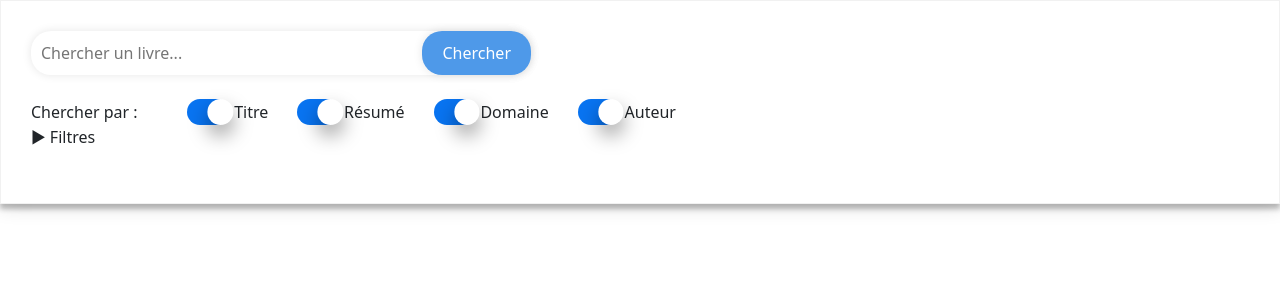
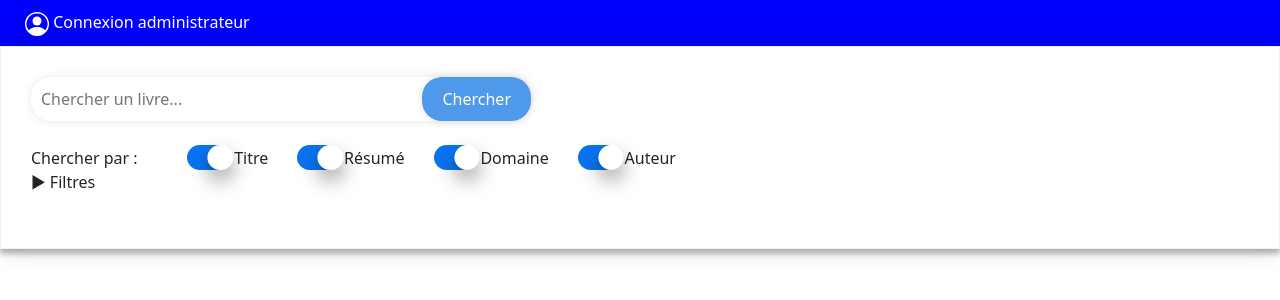
Before and after one commit to LunaGrandjean/Projet_web_bibliot-que, a PHP site: page /Projet_web_bibliotheque/ in a window 1280 px wide. Shown: the top 300 px of the page. Run offline with PHP 8.4, Linux system fonts and the light colour scheme.

Commit message:
Mise en forme de la page d'accueil avec l'option de connexion

```diff
--- a/page_accueil/index.php
+++ b/page_accueil/index.php
@@ -11,6 +11,17 @@
     <script type="text/javascript" src="index.js"></script>
 </head>
 <body>
+    <div id="lien_connexion" style="background:blue; padding:10px 25px">
+        <a href="http://localhost/Projet_web_bibliotheque/administrateur/connexion_admin.php/" class="text-decoration-none">
+            <svg xmlns="http://www.w3.org/2000/svg" width="24" height="24" fill="white" class="bi bi-person-circle" viewBox="0 0 16 16">
+                <path d="M11 6a3 3 0 1 1-6 0 3 3 0 0 1 6 0"/>
+                <path fill-rule="evenodd" d="M0 8a8 8 0 1 1 16 0A8 8 0 0 1 0 8m8-7a7 7 0 0 0-5.468 11.37C3.242 11.226 4.805 10 8 10s4.757 1.225 5.468 2.37A7 7 0 0 0 8 1"/>
+            </svg>
+            <span style="color:white;">
+                Connexion administrateur
+            </span>
+        </a>
+    </div>
     <div id="recherche_livre">
         <form action="index.php" method="post">
             <?php
@@ -180,3 +191,6 @@
         </div>
     </form>
     </div>
+
+</body>
+</html>
```
